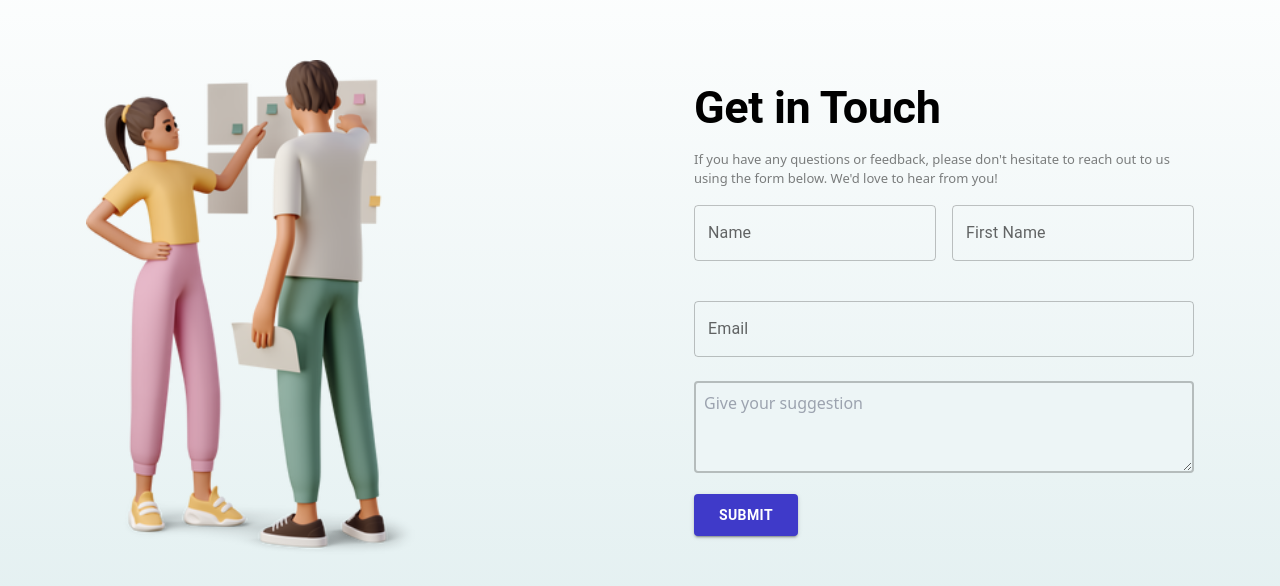
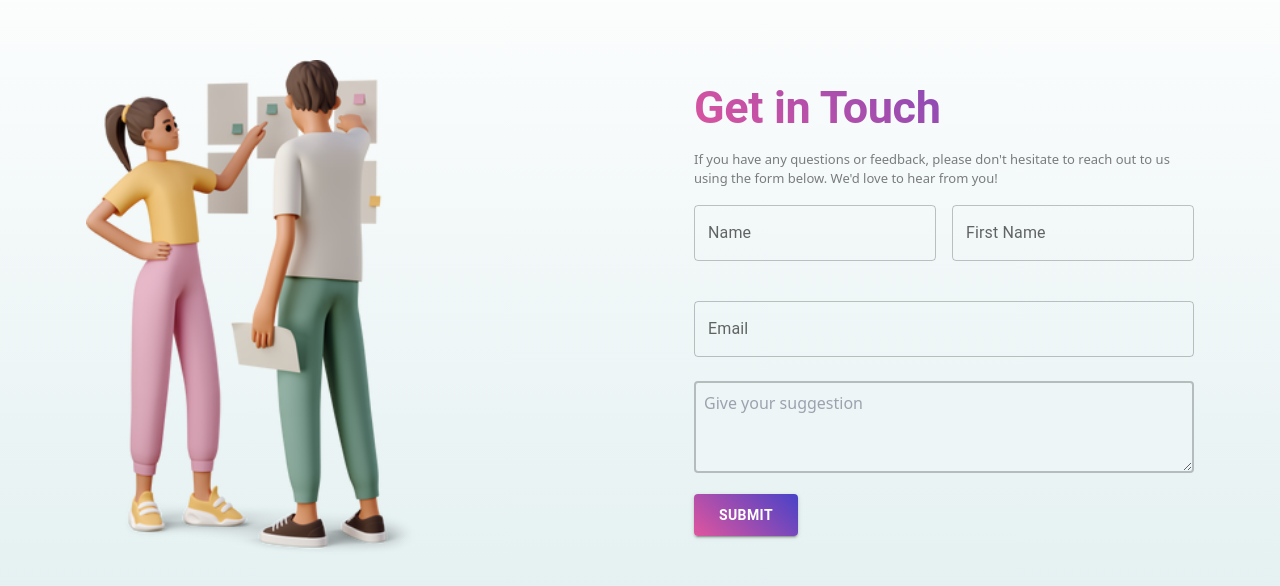
Before and after one commit to rakotoarisonlandry/Agency, a React (Vite) app: page / in a window 1280 px wide. Shown: the part 2710-3296 px from the top of the page. Built offline with nearby package versions, Linux system fonts and the light colour scheme.

Commit message:
the lastet commit today

```diff
--- a/src/component/formValidation.jsx
+++ b/src/component/formValidation.jsx
@@ -45,7 +45,7 @@ function Validation() {
     <div style={{ maxWidth: "700px", margin: "0 auto" }}>
       <Typography
         variant="h2"
-        style={{ fontWeight: "bold", fontSize: "45px", paddingBottom: "15px" }}
+        style={{ fontWeight: "bold", fontSize: "45px", paddingBottom: "15px" ,background: "linear-gradient(43deg, #e0559e, #4842c8)", WebkitBackgroundClip: "text", WebkitTextFillColor: "transparent",paddingRight:"10px", }}
       >
         Get in Touch
       </Typography>
@@ -100,7 +100,7 @@ function Validation() {
           paddingBottom:"9px",
           paddingLeft: "25px",
           paddingRight: "25px",
-          backgroundColor: "#3f3ac9",
+          background: "linear-gradient(43deg, #e0559e, #4842c8)",
           fontWeight: "bold",
         }}
       >
--- a/src/component/teampage.jsx
+++ b/src/component/teampage.jsx
@@ -28,7 +28,7 @@ function Team() {
             style={{ fontSize: "45px", fontWeight: "bold", lineHeight: "1.2" }}
           >
             Discussion  Your
-            <br /> <span style={{ background: "linear-gradient(45deg, #e0559e, #4842c8)", WebkitBackgroundClip: "text", WebkitTextFillColor: "transparent",paddingRight:"10px", }}>Project</span> Our Team
+            <br /> <span style={{ background: "linear-gradient(60deg, #e0559e, #4842c8)", WebkitBackgroundClip: "text", WebkitTextFillColor: "transparent",paddingRight:"10px", }}>Project</span> Our Team
           </h1>
 
           <p style={{ marginTop: "25px", fontSize: "12px", opacity: "0.7" }}>
```
